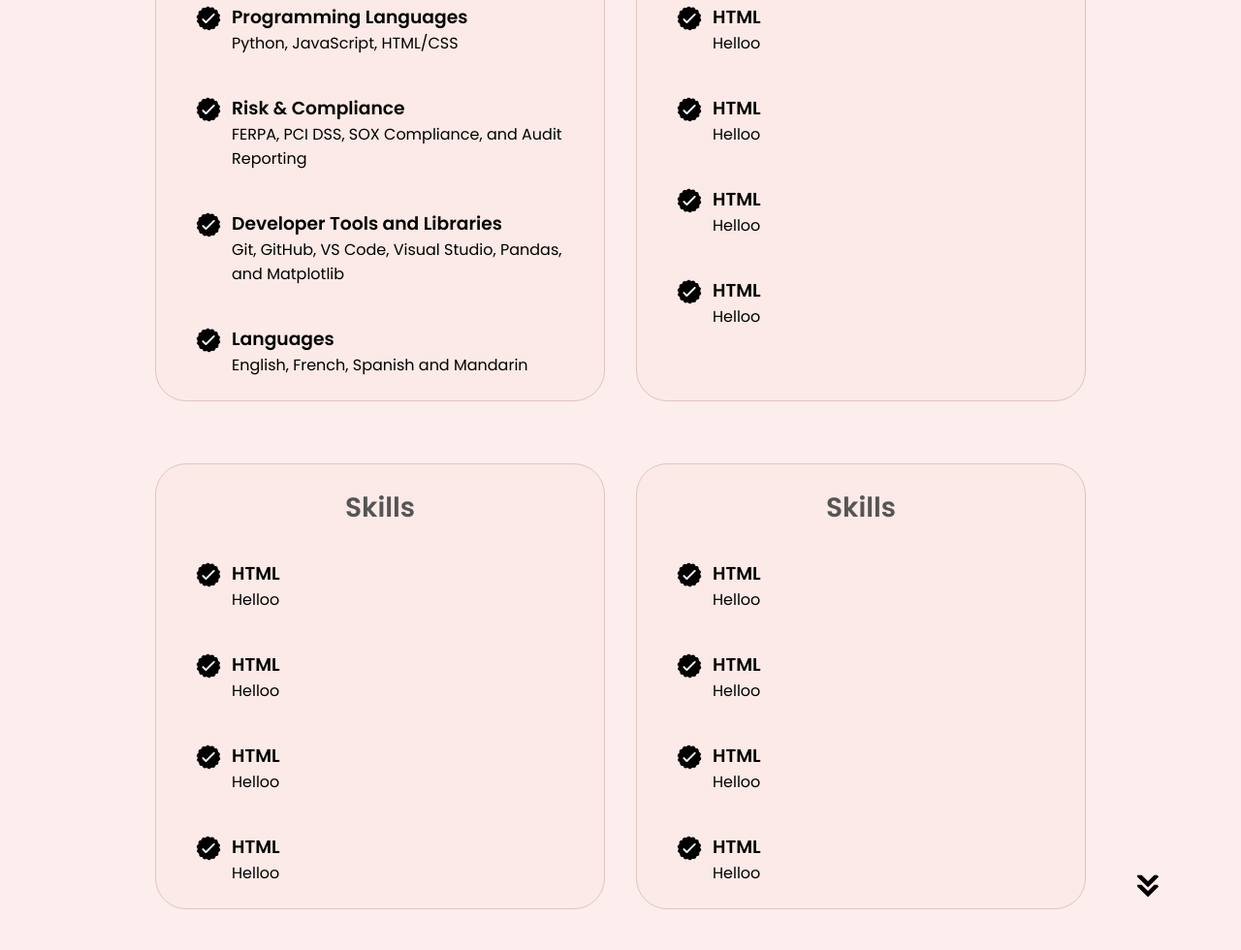
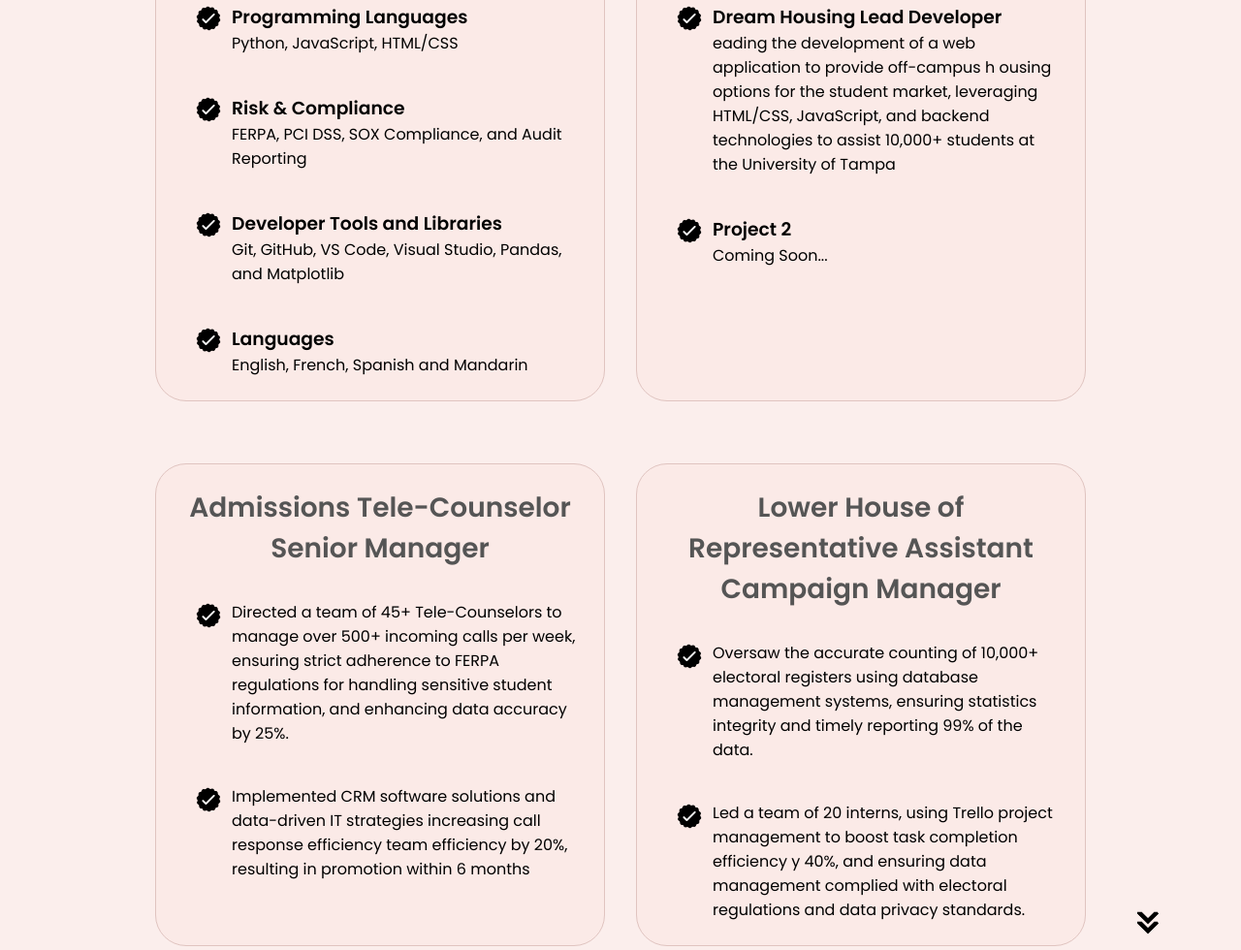
Before and after one commit to nicolefdz/portfolio_2, a plain HTML site: page index.html in a window 1280 px wide. Shown: the part 1899-2879 px from the top of the page at 97% size. Drawn offline with Linux system fonts and the light colour scheme; a script that the page names is missing.

Commit message:
experience update

```diff
--- a/index.html
+++ b/index.html
@@ -143,34 +143,23 @@
                     </div>
                 </div>
                 <div class="details-container">
-                    <h2 class="experience-sub-title">Skills</h2>
+                    <h2 class="experience-sub-title">Project Experience</h2>
                     <div class="article-container">
                         <article>
                             <img src="./assests/checkmark.png" alt="Checkmark Icon" class="icon"></img>
                         <div>
-                            <h3>HTML</h3>
-                            <p>Helloo</p>
+                            <h3>Dream Housing Lead Developer</h3>
+                            <p>eading the development of a web application to provide off-campus h
+                                ousing options for the student market, leveraging
+                                HTML/CSS, JavaScript, and backend technologies to assist 10,000+ students at the
+                                University of Tampa</p>
                         </div>
                         </article>
                         <article>
                             <img src="./assests/checkmark.png" alt="Checkmark Icon" class="icon"></img>
                         <div>
-                            <h3>HTML</h3>
-                            <p>Helloo</p>
-                        </div>
-                        </article>
-                        <article>
-                            <img src="./assests/checkmark.png" alt="Checkmark Icon" class="icon"></img>
-                        <div>
-                            <h3>HTML</h3>
-                            <p>Helloo</p>
-                        </div>
-                        </article>
-                        <article>
-                            <img src="./assests/checkmark.png" alt="Checkmark Icon" class="icon"></img>
-                        <div>
-                            <h3>HTML</h3>
-                            <p>Helloo</p>
+                            <h3>Project 2</h3>
+                            <p>Coming Soon...</p>
                         </div>
                         </article>
                     </div>
@@ -179,69 +168,42 @@
             <div class="experience-details-container">
                 <div class="about-containers">
                     <div class="details-container">
-                        <h2 class="experience-sub-title">Skills</h2>
+                        <h2 class="experience-sub-title">Admissions Tele-Counselor Senior Manager </h2>
                         <div class="article-container">
                             <article>
                                 <img src="./assests/checkmark.png" alt="Checkmark Icon" class="icon"></img>
                             <div>
-                                <h3>HTML</h3>
-                                <p>Helloo</p>
+                                <p>Directed a team of 45+ Tele-Counselors to manage over 500+ incoming calls per week,
+                                    ensuring strict adherence to FERPA regulations for handling sensitive student
+                                    information, and enhancing data accuracy by 25%.</p>
                             </div>
                             </article>
                             <article>
                                 <img src="./assests/checkmark.png" alt="Checkmark Icon" class="icon"></img>
                             <div>
-                                <h3>HTML</h3>
-                                <p>Helloo</p>
+                                <p>Implemented CRM software solutions and data-driven IT strategies increasing call
+                                    response efficiency team efficiency by
+                                    20%, resulting in promotion within 6 months</p>
+                            </div>
+
+                        </div>
+                    </div>
+                    <div class="details-container">
+                        <h2 class="experience-sub-title">Lower House of Representative Assistant Campaign Manager</h2>
+                        <div class="article-container">
+                            <article>
+                                <img src="./assests/checkmark.png" alt="Checkmark Icon" class="icon"></img>
+                            <div>
+                                <p>Oversaw the accurate counting of 10,000+ electoral registers using database management
+                                    systems, ensuring statistics integrity and timely reporting 99% of the data.</p>
                             </div>
                             </article>
                             <article>
                                 <img src="./assests/checkmark.png" alt="Checkmark Icon" class="icon"></img>
                             <div>
-                                <h3>HTML</h3>
-                                <p>Helloo</p>
+                                <p>Led a team of 20 interns, using Trello project management to boost task completion efficiency
+                                    y 40%, and ensuring data management complied with electoral regulations and data privacy standards.</p>
                             </div>
-                            </article>
-                            <article>
-                                <img src="./assests/checkmark.png" alt="Checkmark Icon" class="icon"></img>
-                            <div>
-                                <h3>HTML</h3>
-                                <p>Helloo</p>
-                            </div>
-                            </article>
-                        </div>
-                    </div>
-                    <div class="details-container">
-                        <h2 class="experience-sub-title">Skills</h2>
-                        <div class="article-container">
-                            <article>
-                                <img src="./assests/checkmark.png" alt="Checkmark Icon" class="icon"></img>
-                            <div>
-                                <h3>HTML</h3>
-                                <p>Helloo</p>
-                            </div>
-                            </article>
-                            <article>
-                                <img src="./assests/checkmark.png" alt="Checkmark Icon" class="icon"></img>
-                            <div>
-                                <h3>HTML</h3>
-                                <p>Helloo</p>
-                            </div>
-                            </article>
-                            <article>
-                                <img src="./assests/checkmark.png" alt="Checkmark Icon" class="icon"></img>
-                            <div>
-                                <h3>HTML</h3>
-                                <p>Helloo</p>
-                            </div>
-                            </article>
-                            <article>
-                                <img src="./assests/checkmark.png" alt="Checkmark Icon" class="icon"></img>
-                            <div>
-                                <h3>HTML</h3>
-                                <p>Helloo</p>
-                            </div>
-                            </article>
                         </div>
                     </div>
                 </div>
--- a/style.css
+++ b/style.css
@@ -388,7 +388,7 @@ section {
 article {
     display: flex;
     width: 25rem;
-    justify-content; margin-left: auto;
+    margin-left: auto;
     gap: 0.5rem;
 }
 
```
